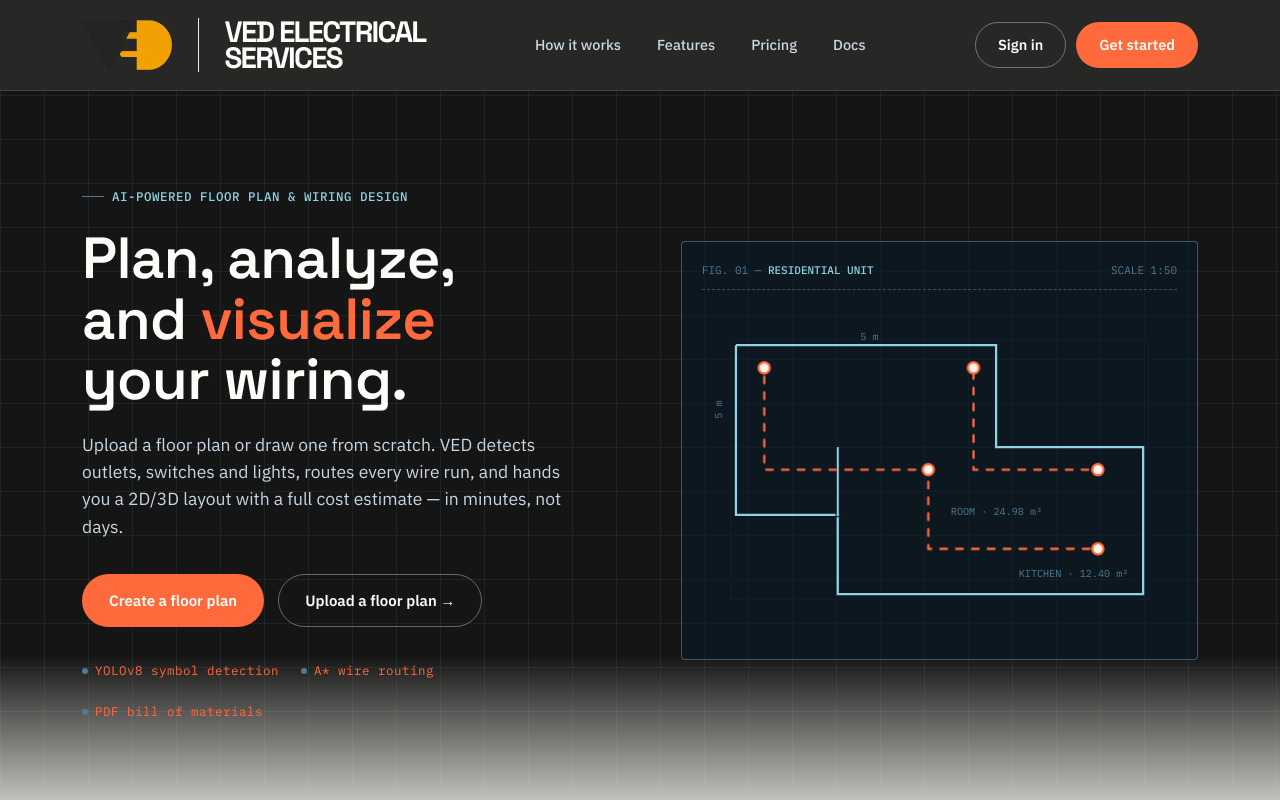
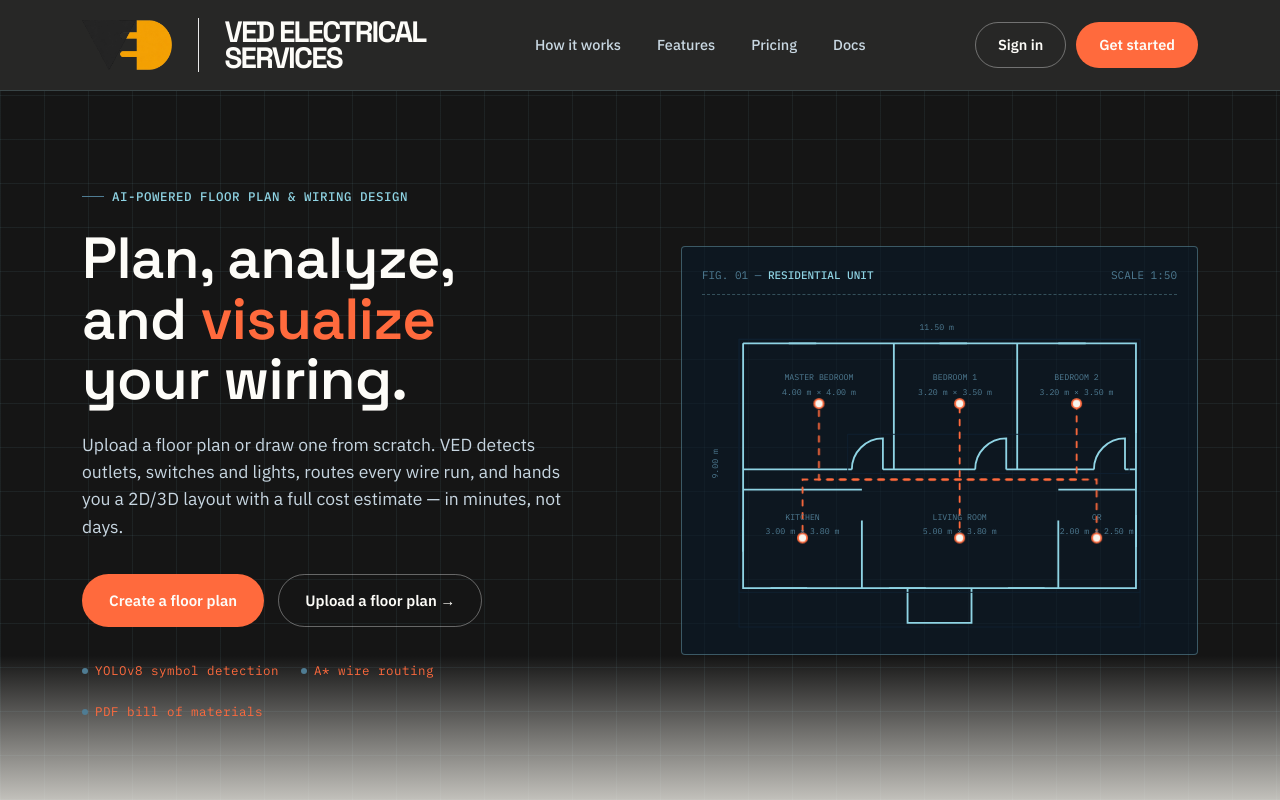
Before and after one commit to kurtreonal/ai-floorplan-analysis, a React (Vite) app: page / in a window 1280 px wide. Shown: the top 800 px of the page. Built offline with nearby package versions, Linux system fonts and the light colour scheme.

Commit message:
Refactor code structure for improved readability and maintainability

```diff
--- a/src/App.jsx
+++ b/src/App.jsx
@@ -147,20 +147,33 @@
                 <span>SCALE 1:50</span>
               </div>
 
-              <svg className="draw-svg" viewBox="0 0 420 300" role="img" aria-label="Residential unit blueprint illustration">
-                <path className="outline" d="M30,40 H260 V130 H390 V260 H120 V190 H30 Z" />
-                <path className="outline partition" d="M120,130 V190" />
-                <path className="route route-a" d="M55,60 L55,150 L200,150 L200,220 L350,220" />
-                <path className="route route-b" d="M240,60 L240,150 L350,150" />
-                <circle className="node node-1" cx="55" cy="60" r="5" />
-                <circle className="node node-2" cx="200" cy="150" r="5" />
-                <circle className="node node-3" cx="350" cy="220" r="5" />
-                <circle className="node node-4" cx="240" cy="60" r="5" />
-                <circle className="node node-5" cx="350" cy="150" r="5" />
-                <text x="140" y="35">5 m</text>
-                <text x="18" y="105" transform="rotate(-90 18 105)">5 m</text>
-                <text x="220" y="190">ROOM · 24.98 m²</text>
-                <text x="280" y="245">KITCHEN · 12.40 m²</text>
+              <svg className="draw-svg" viewBox="0 0 520 360" role="img" aria-label="Residential unit blueprint illustration">
+                <path className="outline" d="M45,42 H475 V310 H45 Z M210,42 V180 M345,42 V180 M45,180 H164 M198,180 H299 M333,180 H429 M463,180 H475 M175,236 V310 M390,236 V310 M45,202 H175 M390,202 H475 M45,310 H243 M277,310 H475 M225,310 V348 H295 V310" />
+                <path className="outline detail" d="M95,42 H125 M260,42 H290 M390,42 H420 M45,104 H45 M475,104 V140 M45,235 V270 M475,230 V265 M75,310 H115 M205,310 H245 M335,310 H375" />
+                <path className="outline door" d="M198,180 V146 A34,34 0 0 0 164,180 M333,180 V146 A34,34 0 0 0 299,180 M463,180 V146 A34,34 0 0 0 429,180" />
+                <path className="route route-a" d="M128,108 V191 H432 V255" />
+                <path className="route route-b" d="M282,108 V191 H282 V255" />
+                <path className="route route-c" d="M410,108 V191 H110 V255" />
+                <circle className="node node-1" cx="128" cy="108" r="5" />
+                <circle className="node node-2" cx="282" cy="108" r="5" />
+                <circle className="node node-3" cx="410" cy="108" r="5" />
+                <circle className="node node-4" cx="110" cy="255" r="5" />
+                <circle className="node node-5" cx="282" cy="255" r="5" />
+                <circle className="node node-6" cx="432" cy="255" r="5" />
+                <text x="238" y="27">11.50 m</text>
+                <text x="17" y="190" transform="rotate(-90 17 190)">9.00 m</text>
+                <text x="128" y="82" textAnchor="middle">MASTER BEDROOM</text>
+                <text x="128" y="98" textAnchor="middle">4.00 m × 4.00 m</text>
+                <text x="277" y="82" textAnchor="middle">BEDROOM 1</text>
+                <text x="277" y="98" textAnchor="middle">3.20 m × 3.50 m</text>
+                <text x="410" y="82" textAnchor="middle">BEDROOM 2</text>
+                <text x="410" y="98" textAnchor="middle">3.20 m × 3.50 m</text>
+                <text x="110" y="235" textAnchor="middle">KITCHEN</text>
+                <text x="110" y="251" textAnchor="middle">3.00 m × 3.80 m</text>
+                <text x="282" y="235" textAnchor="middle">LIVING ROOM</text>
+                <text x="282" y="251" textAnchor="middle">5.00 m × 3.80 m</text>
+                <text x="432" y="235" textAnchor="middle">CR</text>
+                <text x="432" y="251" textAnchor="middle">2.00 m × 2.50 m</text>
               </svg>
             </div>
           </div>
--- a/src/index.css
+++ b/src/index.css
@@ -329,6 +329,10 @@
   animation: draw-route 1.2s ease forwards 1.9s, flow 1.4s linear infinite 3.1s;
 }
 
+.draw-svg .route-c {
+  animation: draw-route 1.2s ease forwards 2.1s, flow 1.4s linear infinite 3.3s;
+}
+
 .draw-svg .node {
   fill: var(--paper);
   stroke: var(--accent);
@@ -341,6 +345,7 @@
 .node-3 { animation: pop 0.4s ease forwards 2.3s; }
 .node-4 { animation: pop 0.4s ease forwards 2.1s; }
 .node-5 { animation: pop 0.4s ease forwards 2.4s; }
+.node-6 { animation: pop 0.4s ease forwards 2.6s; }
 
 .draw-svg text {
   fill: var(--line-cyan-dim);
```
Also changed, not shown: src/assets/Door reference.webp (added), src/assets/mapreference.jpg (added).
